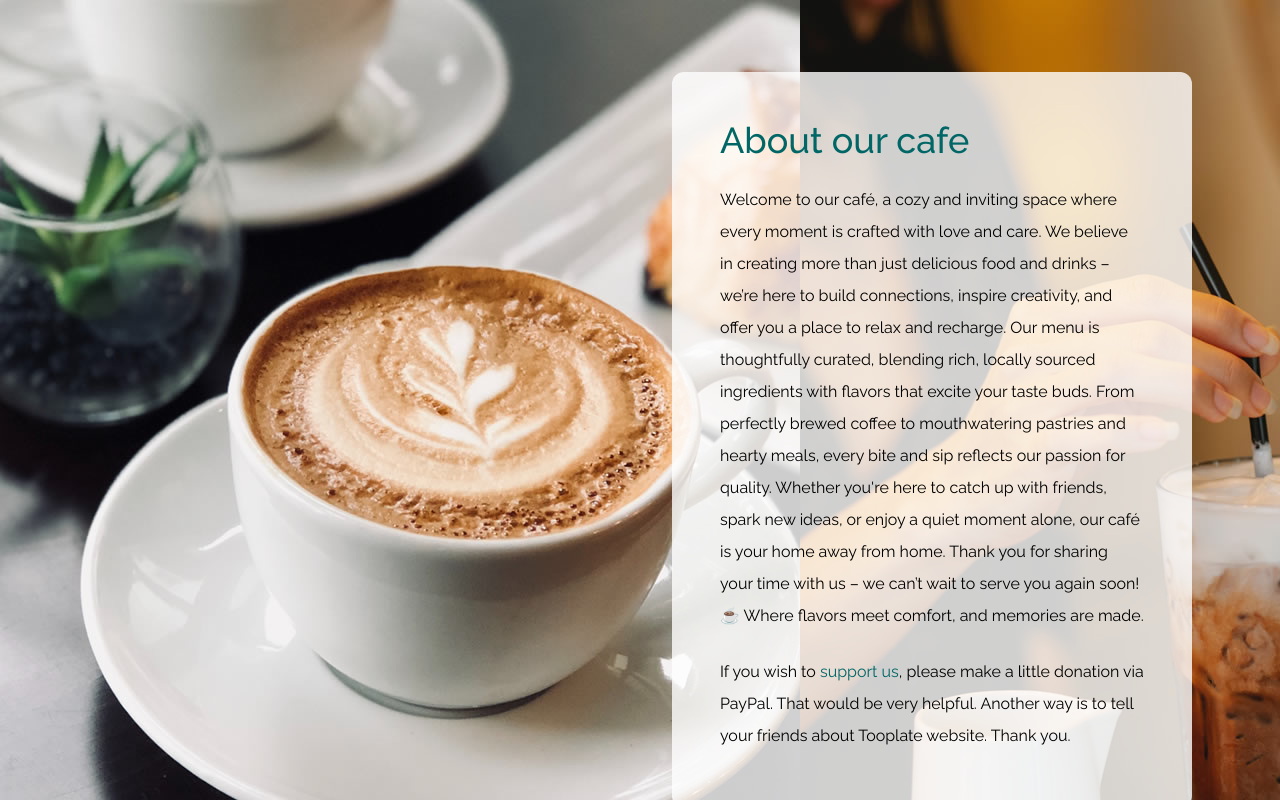
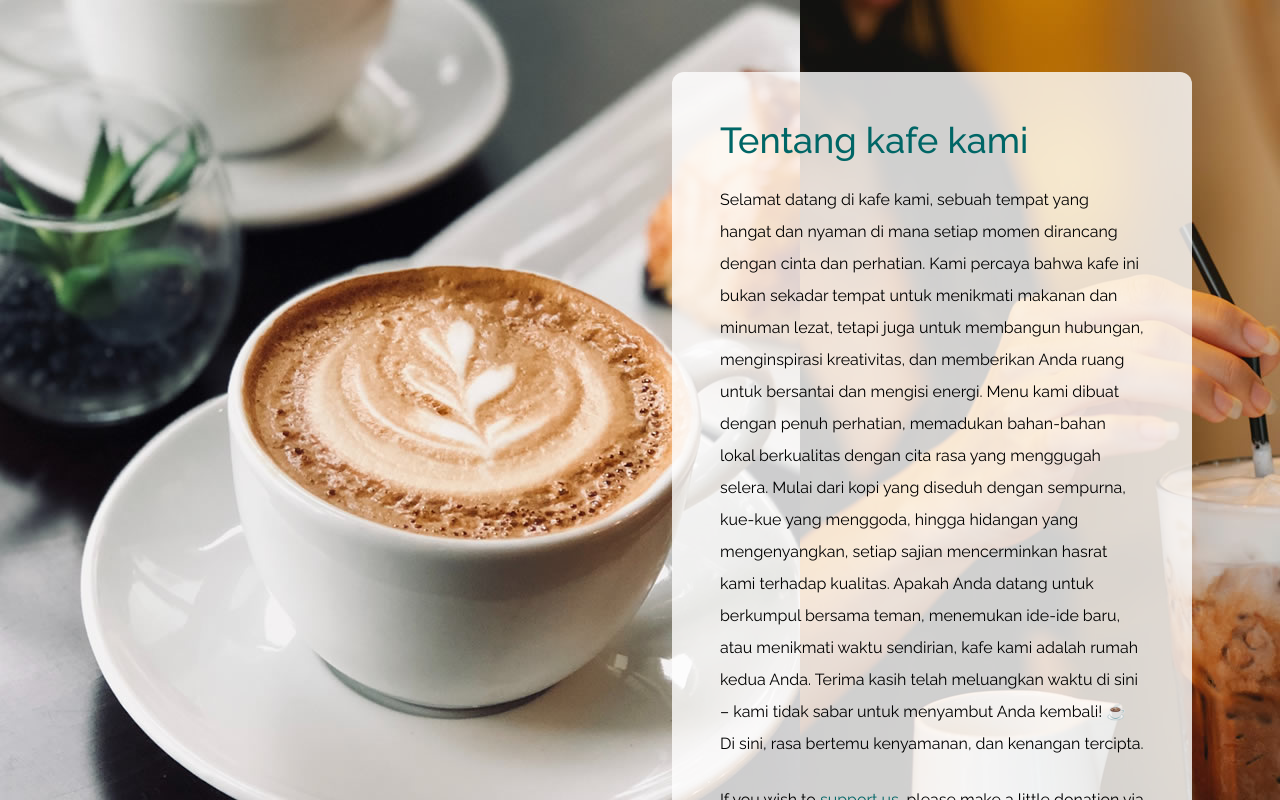
Before and after one commit to Aakmall/Final_, a React (Create React App) app: page / in a window 1280 px wide. Shown: the part 2460-3260 px from the top of the page. Built offline with nearby package versions, Linux system fonts and the light colour scheme.

Commit message:
mengganti teks about lagi

```diff
--- a/src/Components/About/About.js
+++ b/src/Components/About/About.js
@@ -8,22 +8,24 @@ const About = () => {
           <div className="tm-item-container sm:ml-auto sm:mr-12 mx-auto sm:px-0 px-4">
             <div className="bg-white bg-opacity-80 p-12 pb-14 rounded-xl mb-5">
               <h2 className="mb-6 tm-text-green text-4xl font-medium">
-                About our cafe
+                Tentang kafe kami
               </h2>
               <p className="mb-6 text-base leading-8">
-                Welcome to our café, a cozy and inviting space where every
-                moment is crafted with love and care. We believe in creating
-                more than just delicious food and drinks – we’re here to build
-                connections, inspire creativity, and offer you a place to relax
-                and recharge. Our menu is thoughtfully curated, blending rich,
-                locally sourced ingredients with flavors that excite your taste
-                buds. From perfectly brewed coffee to mouthwatering pastries and
-                hearty meals, every bite and sip reflects our passion for
-                quality. Whether you're here to catch up with friends, spark new
-                ideas, or enjoy a quiet moment alone, our café is your home away
-                from home. Thank you for sharing your time with us – we can’t
-                wait to serve you again soon! ☕ Where flavors meet comfort, and
-                memories are made.
+                Selamat datang di kafe kami, sebuah tempat yang hangat dan
+                nyaman di mana setiap momen dirancang dengan cinta dan
+                perhatian. Kami percaya bahwa kafe ini bukan sekadar tempat
+                untuk menikmati makanan dan minuman lezat, tetapi juga untuk
+                membangun hubungan, menginspirasi kreativitas, dan memberikan
+                Anda ruang untuk bersantai dan mengisi energi. Menu kami dibuat
+                dengan penuh perhatian, memadukan bahan-bahan lokal berkualitas
+                dengan cita rasa yang menggugah selera. Mulai dari kopi yang
+                diseduh dengan sempurna, kue-kue yang menggoda, hingga hidangan
+                yang mengenyangkan, setiap sajian mencerminkan hasrat kami
+                terhadap kualitas. Apakah Anda datang untuk berkumpul bersama
+                teman, menemukan ide-ide baru, atau menikmati waktu sendirian,
+                kafe kami adalah rumah kedua Anda. Terima kasih telah meluangkan
+                waktu di sini – kami tidak sabar untuk menyambut Anda kembali!
+                ☕ Di sini, rasa bertemu kenyamanan, dan kenangan tercipta.
               </p>
               <p className="text-base leading-8">
                 If you wish to{" "}
```
